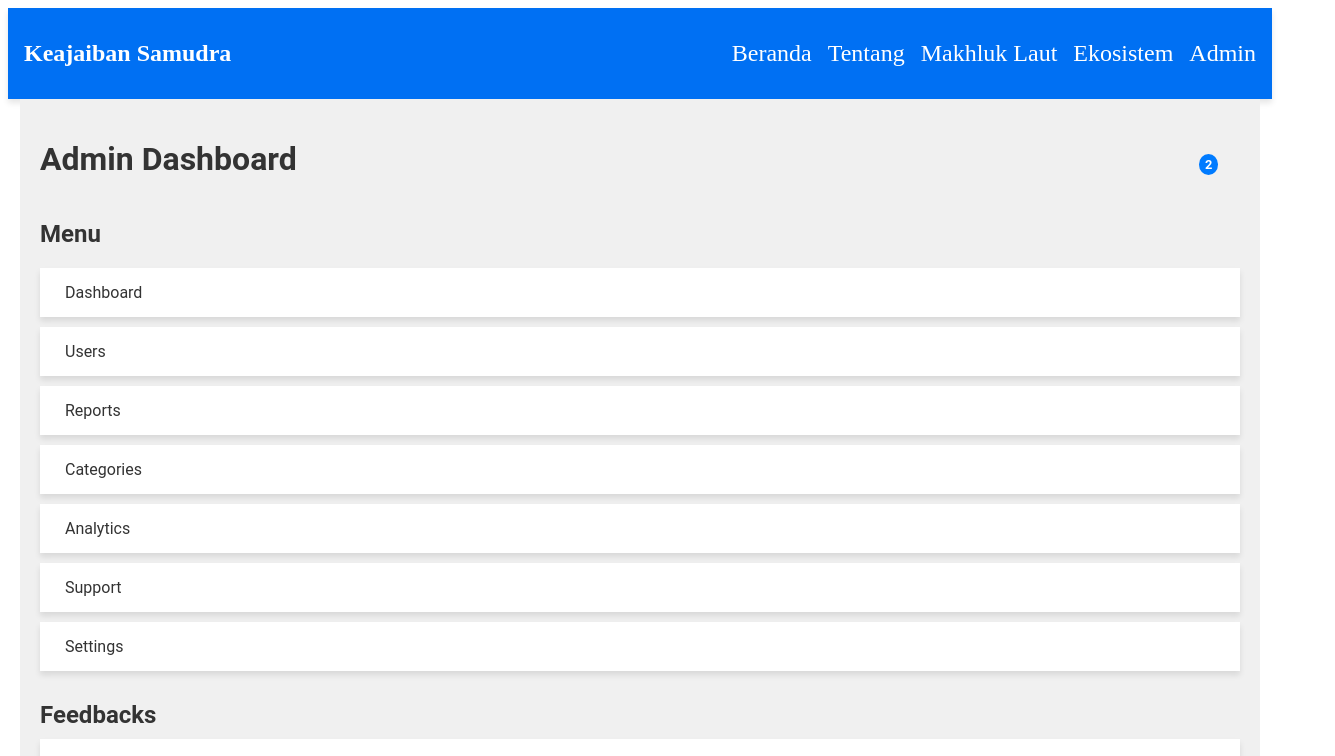
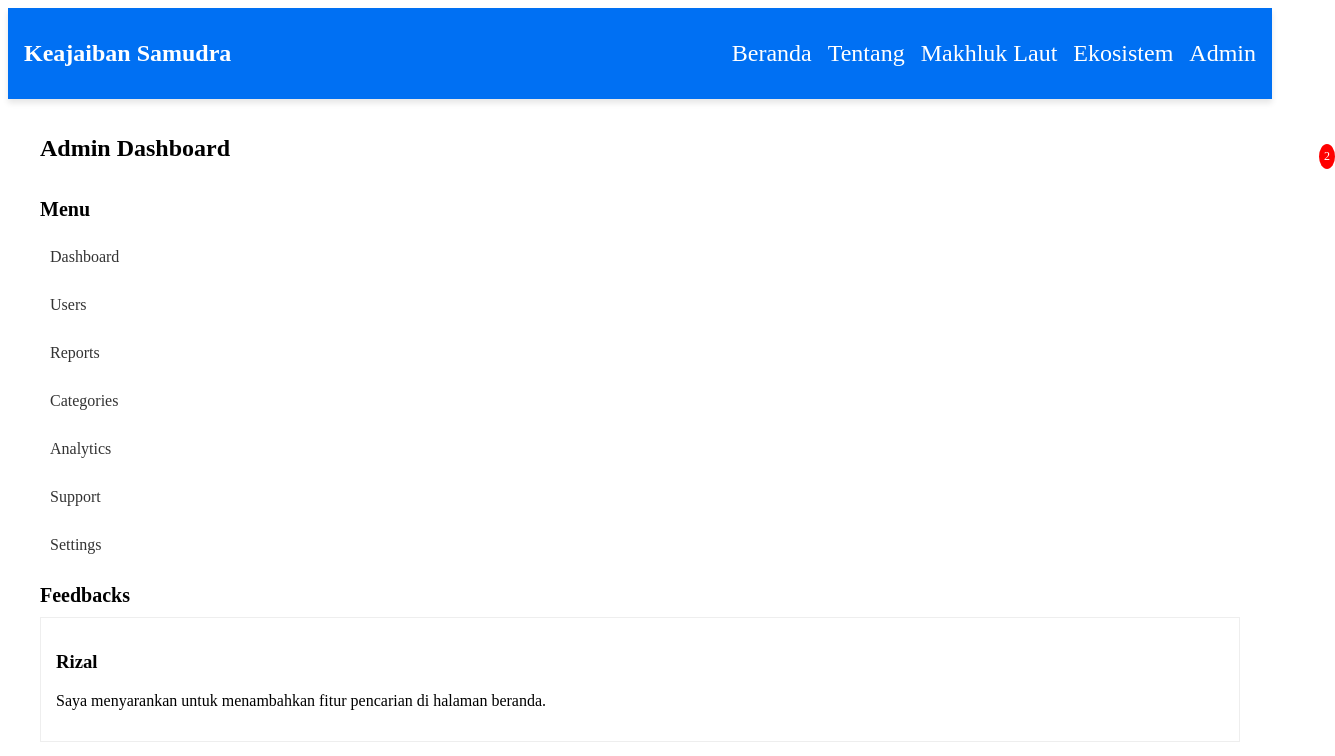
Before and after one commit to romzazikrian/TA-PBS-21CDX-TeamEto, a Next.js app in the folder frontend/: page /admin in a window 1280 px wide. Shown: the top 756 px of the page, 1335 px wide, since content can reach past the window. Built offline with nearby package versions, Linux system fonts and the light colour scheme.

Commit message:
memperbaiki tampilan notifikasi pada Halaman admin

```diff
--- a/frontend/src/app/styles/Admin.module.css
+++ b/frontend/src/app/styles/Admin.module.css
@@ -1,9 +1,9 @@
+/* Admin.module.css */
+
 .container {
   max-width: 1200px;
   margin: 0 auto;
   padding: 20px;
-  background-color: #f0f0f0;
-  font-family: "Roboto", sans-serif; /* Set font for the entire container */
 }
 
 .header {
@@ -14,123 +14,65 @@
 }
 
 .title {
-  font-size: 2rem;
-  font-weight: 700; /* Set font weight to bold */
-  color: #333;
+  font-size: 24px;
+  font-weight: bold;
 }
 
-.notifications {
+.notifications,
+.settings {
   position: relative;
 }
 
-.notificationIcon {
+.notificationIcon,
+.settingIcon {
   cursor: pointer;
-  font-size: 1.5rem;
-  color: #333;
+  font-size: 20px;
   margin-left: 20px;
-}
-
-.notificationIcon:hover {
-  color: #007bff;
+  position: relative;
 }
 
 .badge {
   position: absolute;
   top: -5px;
-  right: -450px;
-  background-color: #007bff;
+  right: -600px;
+  background-color: red;
   color: white;
-  padding: 3px 6px;
-  border-radius: 50%;
-  font-size: 0.8rem;
-  font-weight: 700; /* Set font weight to bold */
+  border-radius: 70%;
+  padding: 5px;
+  font-size: 12px;
 }
 
-.notificationDropdown {
+.notificationDropdown,
+.settingDropdown {
   position: absolute;
-  top: 40px;
-  right: 0;
-  width: 300px;
+  top: 30px;
+  right: -600px;
   background-color: #fff;
-  box-shadow: 0 4px 6px rgba(0, 0, 0, 0.1);
-  z-index: 100;
+  box-shadow: 0 0 10px rgba(0, 0, 0, 0.1);
+  border: 1px solid #ccc;
+  z-index: 1000;
+  min-width: 200px;
   display: none;
-  animation: fadeIn 0.3s ease-in-out;
 }
 
-.notificationDropdown.active {
+.notifications:hover .notificationDropdown,
+.settings:hover .settingDropdown {
   display: block;
 }
 
-.notificationItem {
+.notificationItem,
+.card {
   padding: 10px;
   border-bottom: 1px solid #eee;
 }
 
-.notificationItem:last-child {
+.notificationItem:last-child,
+.card:last-child {
   border-bottom: none;
 }
 
-.notificationItem p {
-  color: #333;
-  margin: 0;
-  font-weight: 400; /* Set font weight to normal */
-}
-
-.notificationItem p:hover {
-  color: #007bff;
-}
-
-.settingIcon {
-  cursor: pointer;
-  font-size: 1.5rem;
-  color: #333;
-  margin-left: 20px;
-}
-
-.settingIcon:hover {
-  color: #007bff;
-}
-
-.settingDropdown {
-  position: absolute;
-  top: 40px;
-  right: 0;
-  width: 200px;
-  background-color: #fff;
-  box-shadow: 0 4px 6px rgba(0, 0, 0, 0.1);
-  z-index: 100;
-  display: none;
-  animation: fadeIn 0.3s ease-in-out;
-}
-
-.settingDropdown.active {
-  display: block;
-}
-
-.settingList {
-  list-style-type: none;
-  padding: 0;
-  margin: 0;
-}
-
-.settingItem {
-  padding: 10px;
-  border-bottom: 1px solid #eee;
-}
-
-.settingItem:last-child {
-  border-bottom: none;
-}
-
-.settingItem a {
-  color: #333;
-  text-decoration: none;
-  font-weight: 400; /* Set font weight to normal */
-}
-
-.settingItem a:hover {
-  color: #007bff;
+.handled {
+  opacity: 0.6;
 }
 
 .menu {
@@ -138,37 +80,27 @@
 }
 
 .menuTitle {
-  font-size: 1.5rem;
-  font-weight: 700; /* Set font weight to bold */
-  color: #333;
+  font-size: 20px;
+  font-weight: bold;
 }
 
 .menuList {
-  display: flex;
-  flex-direction: column; /* Menyusun menu secara vertikal dari atas ke bawah */
+  margin-top: 10px;
 }
 
 .menuItem {
-  background-color: #fff;
-  box-shadow: 0 4px 6px rgba(0, 0, 0, 0.1);
-  padding: 15px;
   margin-bottom: 10px;
 }
 
 .menuItem a {
-  display: flex;
-  align-items: center;
   color: #333;
   text-decoration: none;
-  font-weight: 400; /* Set font weight to normal */
-}
-
-.menuItem a i {
-  margin-right: 10px;
+  display: block;
+  padding: 10px;
 }
 
 .menuItem a:hover {
-  color: #007bff;
+  background-color: #f0f0f0;
 }
 
 .content {
@@ -176,19 +108,38 @@
 }
 
 .sectionTitle {
-  font-size: 1.5rem;
-  font-weight: 700; /* Set font weight to bold */
-  color: #333;
+  font-size: 20px;
+  font-weight: bold;
   margin-bottom: 10px;
 }
 
 .card {
   background-color: #fff;
-  box-shadow: 0 4px 6px rgba(0, 0, 0, 0.1);
   padding: 15px;
   margin-bottom: 15px;
+  border: 1px solid #eee;
 }
 
-.card h3 {
-  font-size: 1.2rem;
+.timestamp {
+  font-size: 12px;
+  color: #999;
+  margin-top: 5px;
 }
+
+@media (max-width: 768px) {
+  .header {
+    flex-direction: column;
+    align-items: flex-start;
+  }
+
+  .notificationIcon,
+  .settingIcon {
+    margin-left: 0;
+    margin-right: 20px;
+  }
+
+  .notifications:hover .notificationDropdown,
+  .settings:hover .settingDropdown {
+    display: none;
+  }
+}
```
